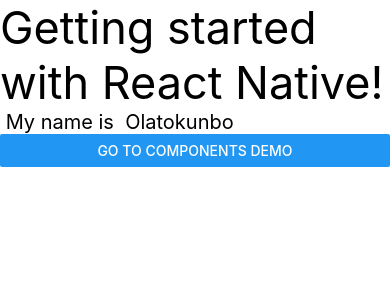
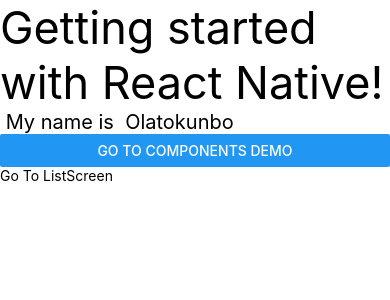
Before and after one commit to olateekay/AwesomeProject, a React Native app: screen / in a window 390 px wide. Shown: the top 300 px of the page. Built offline with nearby package versions, Linux system fonts and the light colour scheme; what react-native would draw is missing.

Commit message:
working with touchableOpacity

```diff
--- a/src/Components/HomeScreen.js
+++ b/src/Components/HomeScreen.js
@@ -1,5 +1,5 @@
 import React from 'react';
-import { Text, StyleSheet, View ,Button} from 'react-native';
+import { Text, StyleSheet, View ,Button, TouchableOpacity} from 'react-native';
 
 const HomeScreen = () => {
     const name = <Text> Olatokunbo</Text>;
@@ -13,6 +13,9 @@
     <Button
     onPress={() => console.log("Button pressed")}
     title="Go to Components Demo"/>
+    <TouchableOpacity onPress={()=> console.log('List Pressed')}>
+        <Text>Go To ListScreen</Text>
+    </TouchableOpacity>
     </View>
     );
 
```
